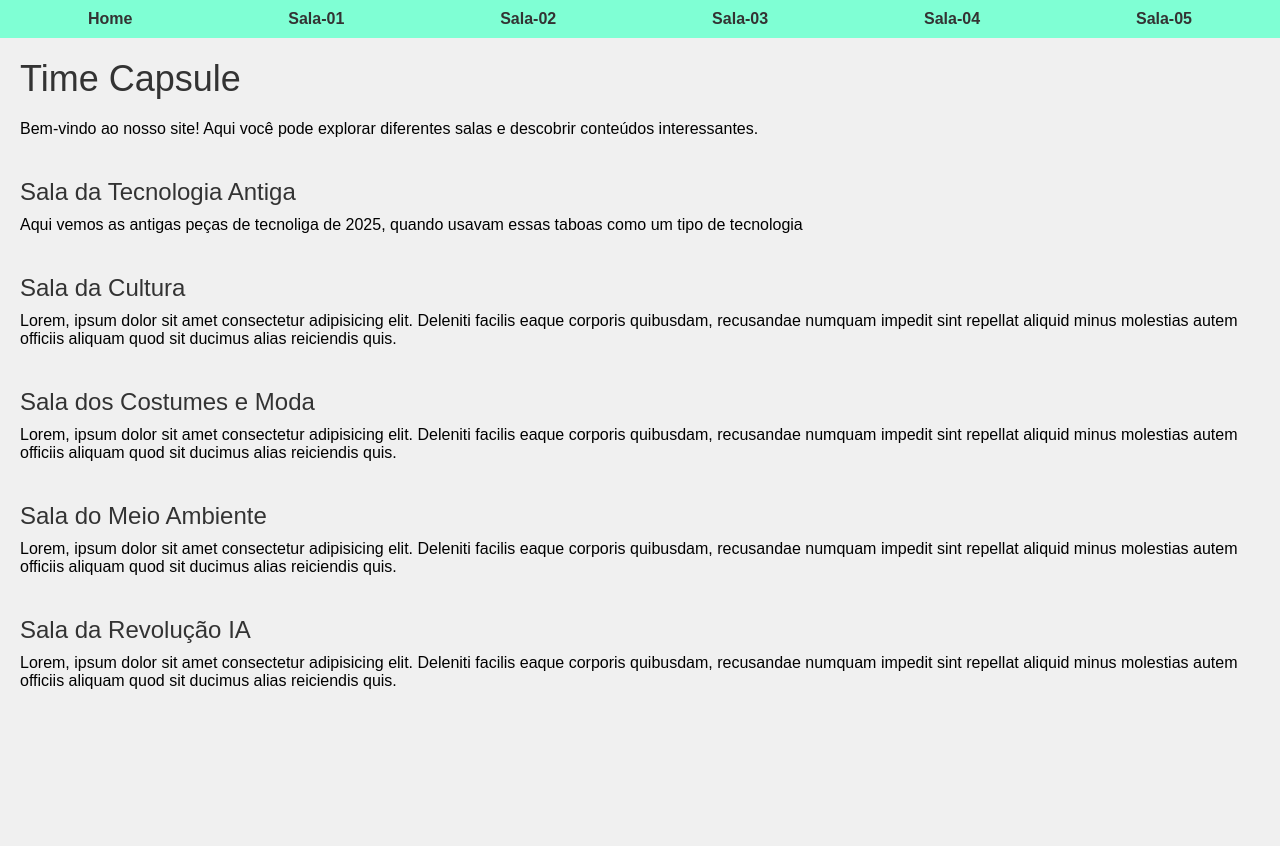
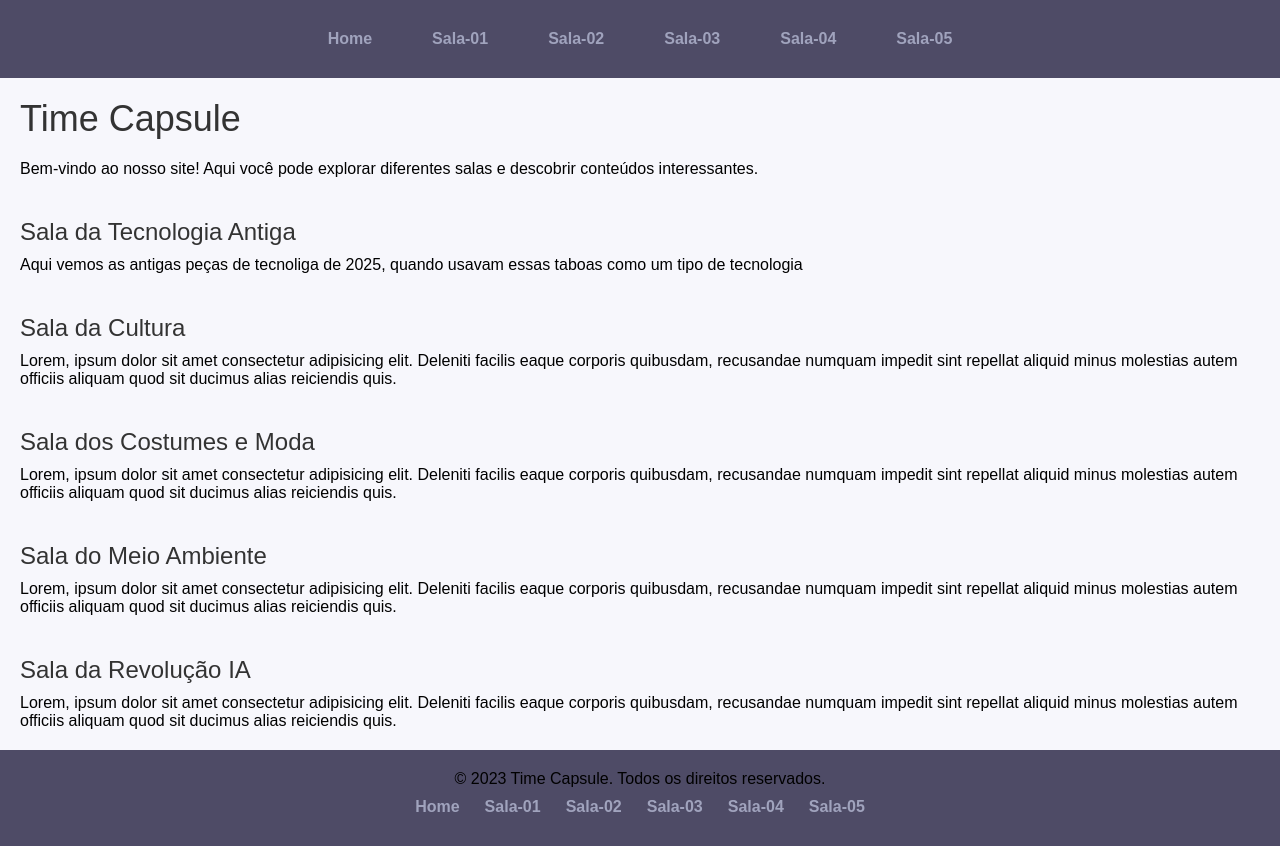
Before and after one commit to SousaPHP/TimeCapsule-3025, a plain HTML site: page index.html in a window 1280 px wide. Before the commit the page ends 800 px from the top, so only its background shows below. Drawn offline with Linux system fonts and the light colour scheme.

Commit message:
Mudar cor de fundo e navs

```diff
--- a/css/style.css
+++ b/css/style.css
@@ -1,24 +1,31 @@
 body{
     font-family: 'Arial', sans-serif;
-    background-color: #f0f0f0;
+    background-color: #F7F7FC;
 }
 /*Header*/
 header {
-    background-color: aquamarine;
+    background-color: #4E4B66;
+    padding: 20px 0px;
 }
 nav ul{
     display: flex;
-    justify-content: space-around;
-    align-items: center;
+    justify-content: center;
+    gap: 40px;
     padding: 10px;
+
 }
 nav a {
     font-weight: bold;
-    color: #333;
+    color: #A0A3BD;
+    padding: 10px;
+    transition:0.2s;
+    border-radius: 8px;
 
 }
 nav a:hover {
-    color: #007BFF;
+    background: rgb(169, 150, 255, 0.2);
+    color:white;
+    border-radius: 8px;
 }
 /* Geral das Sections */
 section {
@@ -34,3 +41,11 @@ h2 {
     color: #333;
     margin-bottom: 10px;
 }
+footer{
+    padding: 20px;
+    background-color: #4E4B66;
+    justify-items: center;
+}
+footer nav ul{
+    gap: 5px;
+}
--- a/index.html
+++ b/index.html
@@ -59,7 +59,17 @@
         </section>
     </main>
     <footer>
-
+        <p>&copy; 2023 Time Capsule. Todos os direitos reservados.</p>
+        <nav>
+            <ul>
+                <li><a href="#inicio">Home</a></li>
+                <li><a href="#sala-01">Sala-01</a></li>
+                <li><a href="#sala-02">Sala-02</a></li>
+                <li><a href="#sala-03">Sala-03</a></li>
+                <li><a href="#sala-04">Sala-04</a></li>
+                <li><a href="#sala-05">Sala-05</a></li>
+            </ul>
+        </nav>
     </footer>
 </body>
 
```
